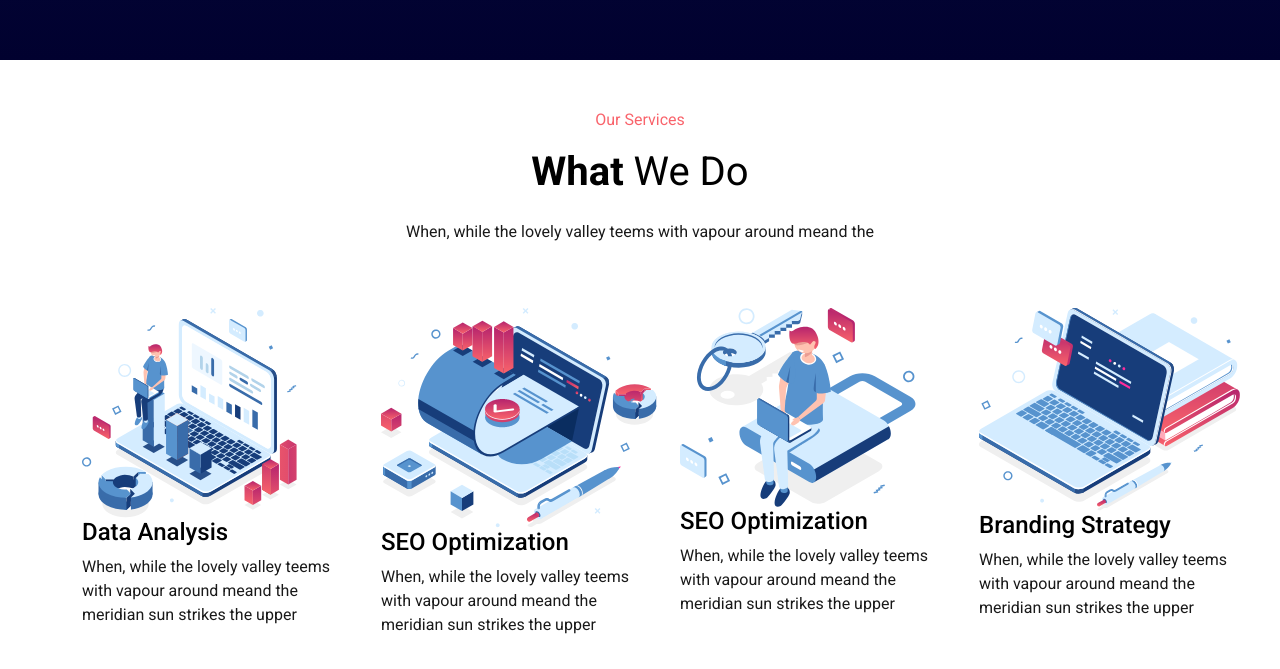
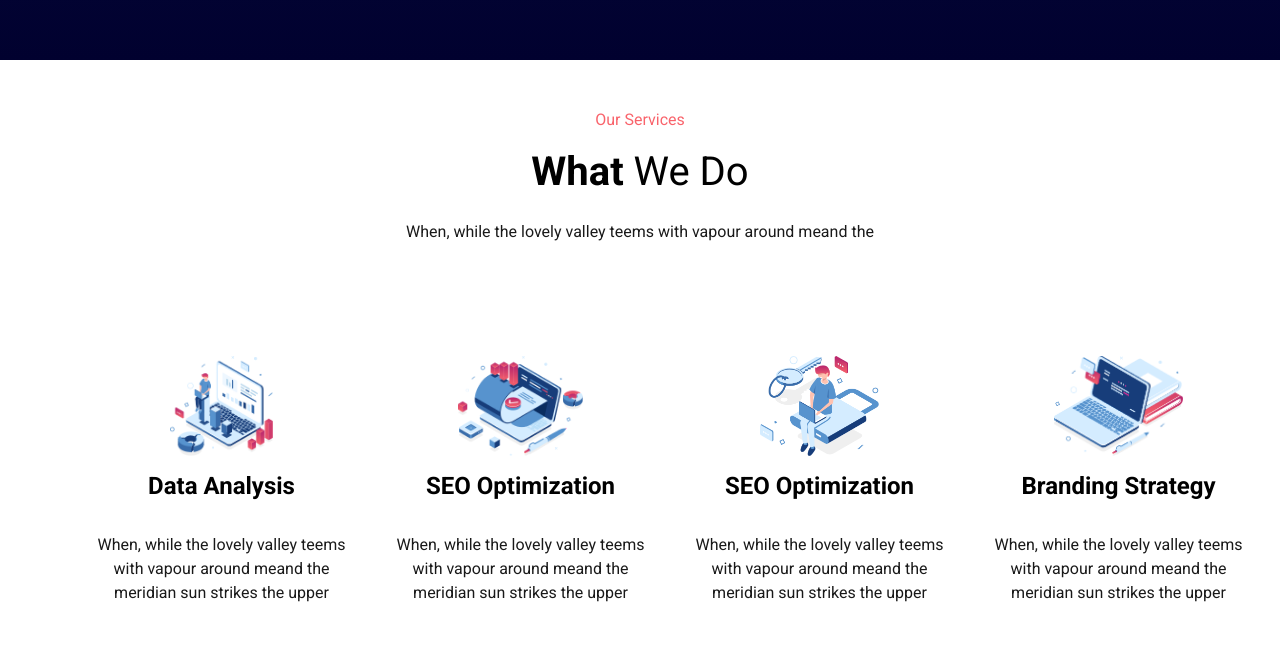
Before and after one commit to Evanflow89/proj-html-vuejs, a Vue app: page / in a window 1280 px wide. Shown: the part 740-1409 px from the top of the page. Built offline with nearby package versions, Linux system fonts and the light colour scheme.

Commit message:
Added Cards

```diff
--- a/src/components/sections/WeDoCards.vue
+++ b/src/components/sections/WeDoCards.vue
@@ -1,14 +1,14 @@
 <template>
-  <section>
-    <div class="container">
+  <section class="wedo">
+    <div class="container pt-5 pb-5">
       <div class="row">
-        <ul>
+        <ul class="text-center">
           <li class="col-lg-3">
             <img
               src="../../assets/style/images/Group-247.png"
               alt="Data Analysis"
             />
-            <h4>Data Analysis</h4>
+            <h4 class="pt-3 pb-4">Data Analysis</h4>
             <p>
               When, while the lovely valley teems with vapour around meand the
               meridian sun strikes the upper
@@ -19,7 +19,7 @@
               src="../../assets/style/images/Group-567.png"
               alt="Data Analysis"
             />
-            <h4>SEO Optimization</h4>
+            <h4 class="pt-3 pb-4">SEO Optimization</h4>
             <p>
               When, while the lovely valley teems with vapour around meand the
               meridian sun strikes the upper
@@ -30,7 +30,7 @@
               src="../../assets/style/images/Group-538.png"
               alt="Security Data"
             />
-            <h4>SEO Optimization</h4>
+            <h4 class="pt-3 pb-4">SEO Optimization</h4>
             <p>
               When, while the lovely valley teems with vapour around meand the
               meridian sun strikes the upper
@@ -41,7 +41,7 @@
               src="../../assets/style/images/Group-566.png"
               alt="Security Data"
             />
-            <h4>Branding Strategy</h4>
+            <h4 class="pt-3 pb-4">Branding Strategy</h4>
             <p>
               When, while the lovely valley teems with vapour around meand the
               meridian sun strikes the upper
@@ -60,4 +60,20 @@ export default {
 </script>
 
 <style lang="scss">
+.wedo {
+  ul li {
+    display: flex;
+    flex-direction: column;
+    justify-content: center;
+    align-items: center;
+  }
+
+  ul li img {
+    height: 6.25rem;
+  }
+
+  h4 {
+    font-weight: 600;
+  }
+}
 </style>
```
